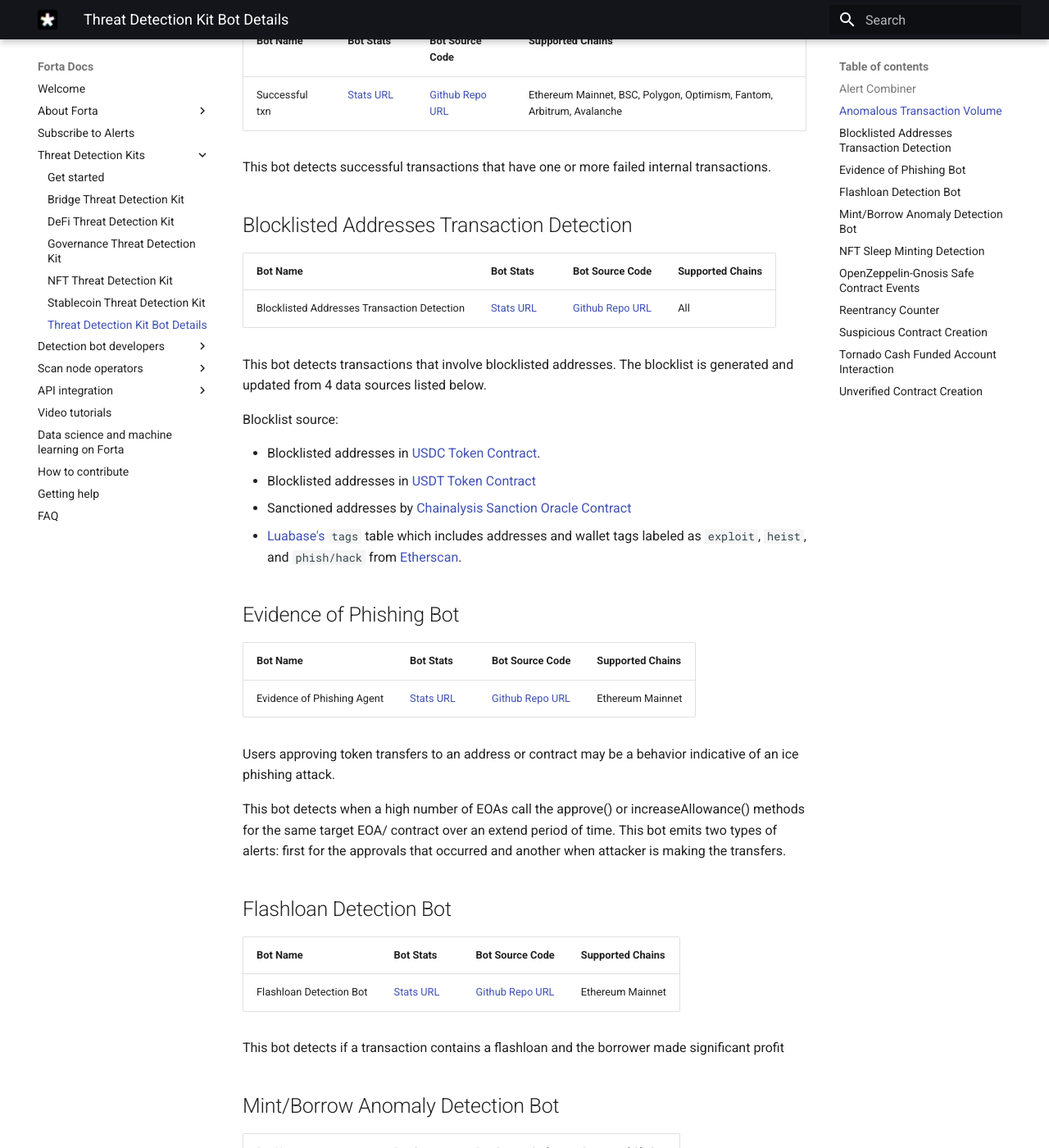
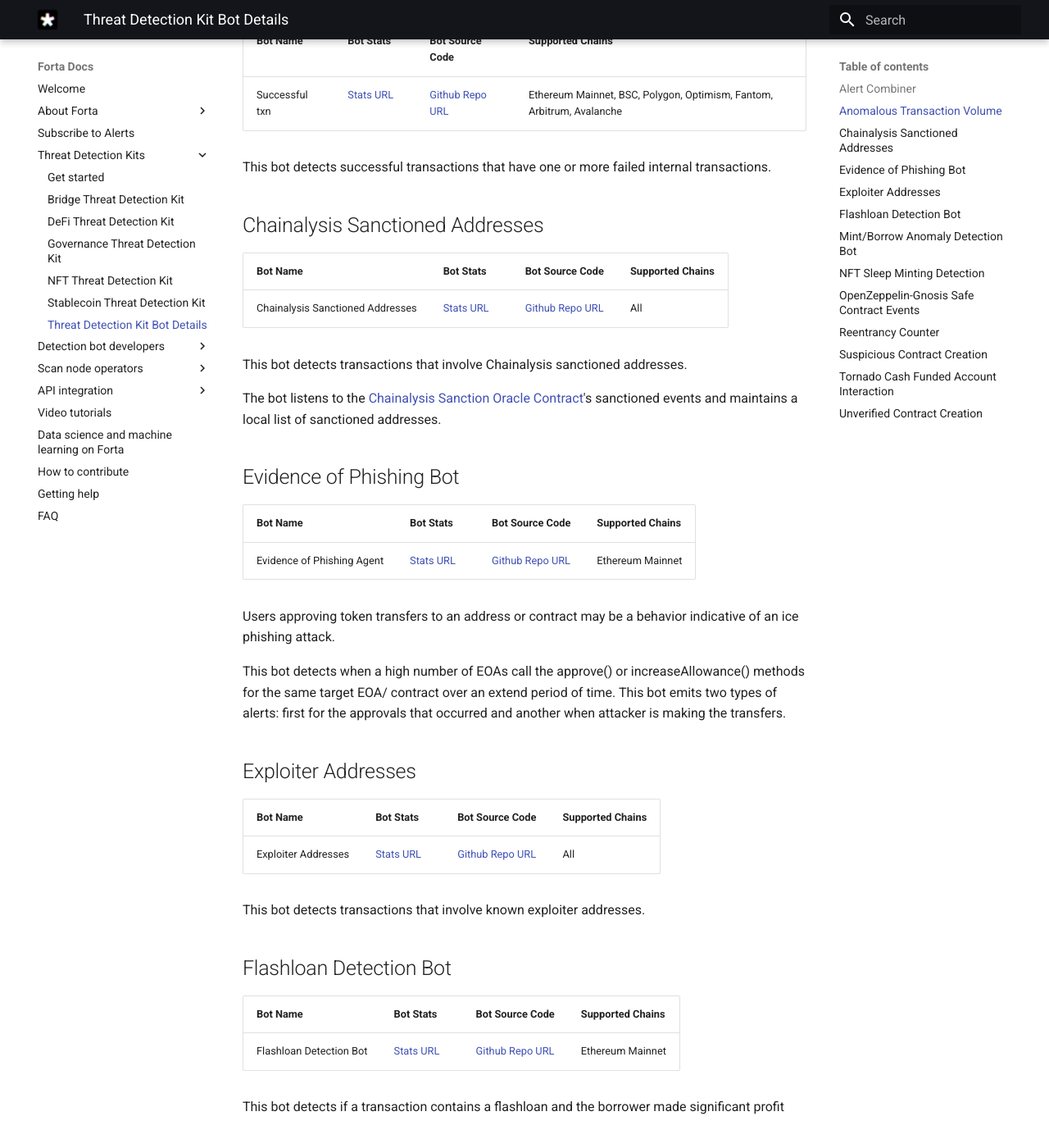
Before and after one commit to forta-network/docs, an MkDocs documentation site: the page built from docs/starter-kit-bot-details.md, in a window 1280 px wide and 1400 px high, scrolled down 588 px. Shown: the whole window at 82% size. Built offline with MkDocs 1.6.1 and Material for MkDocs 9.7.7, drawn with Linux system fonts in a browser that asks for light colours.

Commit message:
Add exploiter and sanctioned bots (#67)

```diff
--- a/docs/starter-kit-bot-details.md
+++ b/docs/starter-kit-bot-details.md
@@ -20,20 +20,15 @@
 
 This bot detects successful transactions that have one or more failed internal transactions.
 
-## Blocklisted Addresses Transaction Detection
+## Chainalysis Sanctioned Addresses
 
 | Bot Name | Bot Stats | Bot Source Code  | Supported Chains |
 |----------|-----------|------------------|------------------|
-| Blocklisted Addresses Transaction Detection | [Stats URL](https://explorer.forta.network/agent/0xaedda4252616d971d570464a3ae4a9f0a9d72a57d8581945fff648d03cd30a7d){:target="_blank"} | [Github Repo URL](https://github.com/forta-network/starter-kits/tree/main/blocklist-addr-tx-py#blocklisted-address-bot){:target="_blank"} | All |
+| Chainalysis Sanctioned Addresses | [Stats URL](https://explorer.forta.network/agent/0x9a8134e4a061e3c0098fd14f8d54c2391fb9118ff403e4b2c79faf6390f0e518){:target="_blank"} | [Github Repo URL](https://github.com/forta-network/starter-kits/tree/main/sanctioned-addresses-py#chainalysis-sanctioned-addresses){:target="_blank"} | All |
 
-This bot detects transactions that involve blocklisted addresses. The blocklist is generated and updated from 4 data sources listed below.
+This bot detects transactions that involve Chainalysis sanctioned addresses.
 
-Blocklist source:
-
-* Blocklisted addresses in [USDC Token Contract](https://etherscan.io/address/0xa0b86991c6218b36c1d19d4a2e9eb0ce3606eb48).
-* Blocklisted addresses in [USDT Token Contract](https://etherscan.io/address/0xdac17f958d2ee523a2206206994597c13d831ec7)
-* Sanctioned addresses by [Chainalysis Sanction Oracle Contract](https://go.chainalysis.com/chainalysis-oracle-docs.html)
-* [Luabase's](https://luabase.com/) `tags` table which includes addresses and wallet tags labeled as `exploit`, `heist`, and `phish/hack` from [Etherscan](https://etherscan.io/labelcloud).
+The bot listens to the [Chainalysis Sanction Oracle Contract](https://go.chainalysis.com/chainalysis-oracle-docs.html)'s sanctioned events and maintains a local list of sanctioned addresses.
 
 ## Evidence of Phishing Bot
 
@@ -45,6 +40,13 @@
 
 This bot detects when a high number of EOAs call the approve() or increaseAllowance() methods for the same target EOA/ contract over an extend period of time. This bot emits two types of alerts: first for the approvals that occurred and another when attacker is making the transfers.
 
+## Exploiter Addresses
+
+| Bot Name | Bot Stats | Bot Source Code  | Supported Chains |
+|----------|-----------|------------------|------------------|
+| Exploiter Addresses | [Stats URL](https://explorer.forta.network/agent/0x0e82982faa7878af3fad8ddf5042762a3b78d8949da2e301f1adfedc973f25ea){:target="_blank"} | [Github Repo URL](https://github.com/forta-network/starter-kits/tree/main/exploiter-addresses-py#exploiter-addresses-detection-bot){:target="_blank"} | All |
+
+This bot detects transactions that involve known exploiter addresses.
 
 ## Flashloan Detection Bot
 
```
Also changed, not shown: docs/bridge-starter-kit.md (+2 -3 lines), docs/defi-starter-kit.md (+2 -3 lines), docs/governance-starter-kit.md (+2 -3 lines), docs/nft-starter-kit.md (+2 -3 lines), docs/stablecoin-starter-kit.md (+2 -3 lines).
